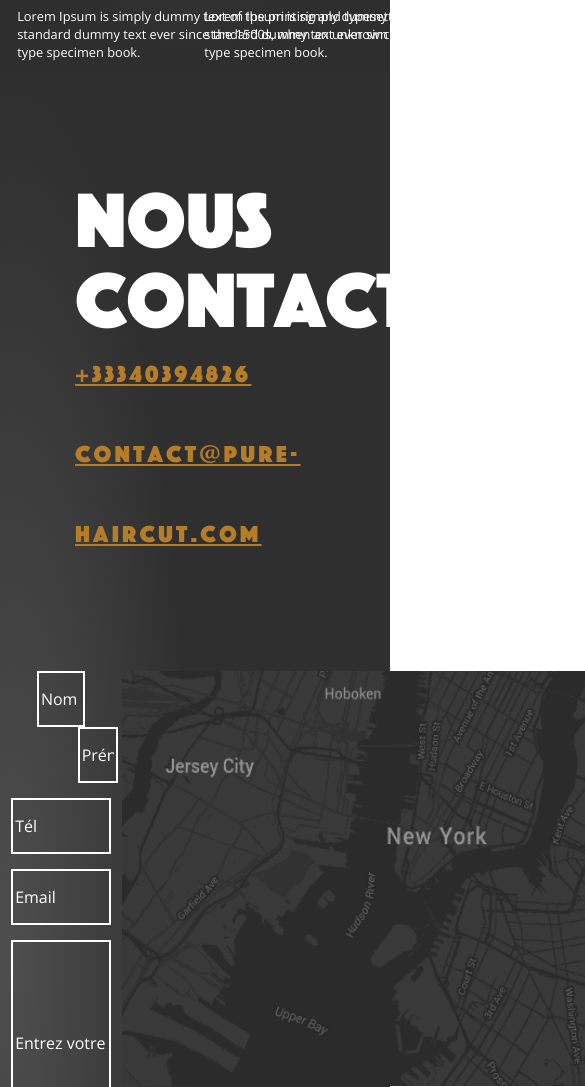
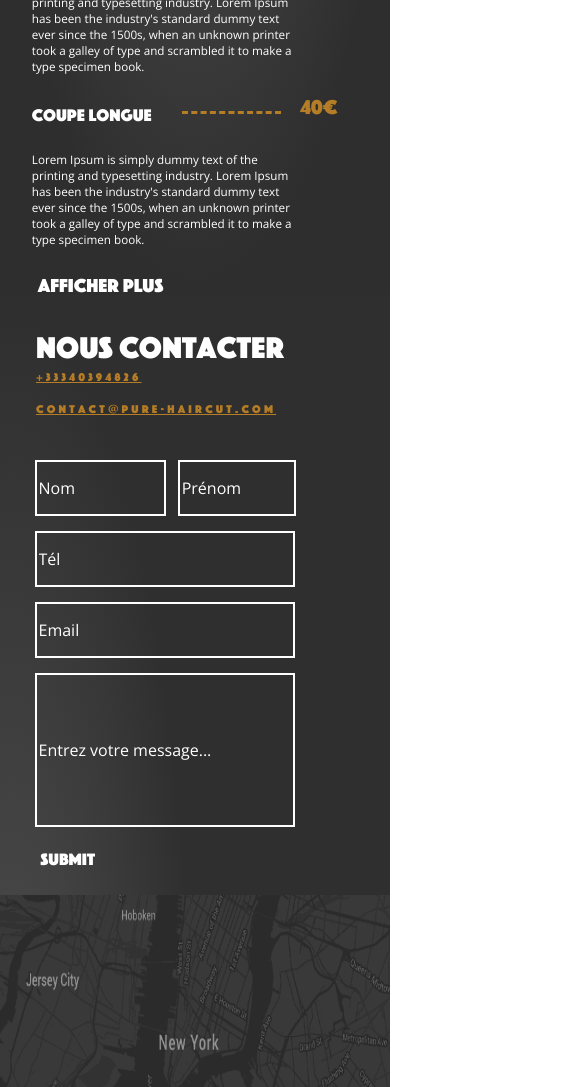
Before and after one commit to jeremyymM/Projet-Futur-Dev---Pure-Haircut, a plain HTML site: page index.html in a window 390 px wide. Shown: the part 863-1950 px from the top of the page, 585 px wide, since content can reach past the window. Drawn offline with Linux system fonts and the light colour scheme.

Commit message:
responsive tablet mobile

```diff
--- a/assets/css/style.css
+++ b/assets/css/style.css
@@ -110,14 +110,14 @@ p{
 #services .mainbox .box .left p{
     font-size:0.8em ;
     margin: 10px 0px;
-    width: 710px;
+
 
 
 }
 #services .mainbox .box2 .right p{
     font-size:0.8em ;
     margin: 10px 0px;
-    width: 710px;
+
 }
 #services .mainbox .box .left .text .coupe1 {
     display: flex;
@@ -165,7 +165,7 @@ p{
     height: 0px;
     content: "";
     width: 3276px;
-    border: 2px dashed #B67D27;
+    border-bottom: #B67D27 dashed;
     margin-left: 4px;
 }
 
@@ -182,13 +182,26 @@ p{
     margin-right:-100%;
     margin-left:1em;
     }
+
+    #services .mainbox .box .left .buttonbox2 #buttonMore{
+        display: none;
+        background: transparent;
+        width: 30%;
+        font-family: "PhosphateRR";
+        background: transparent;
+        border: 0;
+        font-size: 1.5vw;
+        font-weight: 100;
+        color: white;
+        margin-top: 15px;
+    }
 /*section contact*/
 
 
 
 #contact{
     background: radial-gradient(46.73% 85.57% at 3.27% 86.69%, rgba(48, 47, 47, 0.85) 0%, #302F2F 100%);
-    min-height: 100vh;
+    min-height: 128vh;
 }
 #contact .box{
     display: flex;
@@ -197,19 +210,19 @@ p{
 }
 #contact .box2{
     display: flex;
-    height: 50vh;
+
 
     align-items: flex-start;
 }
 #contact .box .title h2{
-    font-size: 5rem;
+    font-size: 6vw;
 }
 
 
 #contact .box .title{
     display: flex;
     flex-direction: column;
-    margin: 100px 75px;
+    margin: 100px 60px;
     line-height: 5rem;
     width: 100%;
 
@@ -217,7 +230,7 @@ p{
 
 #contact .box .title a{
     color:#B67D27 ;
-    font-size: 1.5rem;
+    font-size: 2vw;
     letter-spacing: 0.2rem;
 
 }
@@ -231,13 +244,17 @@ p{
     align-items: center;
     width: 60%;
 }
-
+#contact .box .image{
+    width: 50%;
+}
 #contact .box .image img{
-    width: 650px;
-    height: 415px;
+    width: 496px;
+    height: 370px;
+    justify-content: flex-end;
 }
 
 /*formulaire*/
+
 
 #contact .box .formulaire form{
     display: flex;
@@ -246,11 +263,12 @@ p{
     justify-content: center;
     align-items: center;
     width: 94%;
-    margin: 0px 20px;
+    margin: 3px 116px;
+    margin-right: 197px;
 }
 
 #contact .box .formulaire form .nom {
-  width: 35%;
+  width: 39%;
     background: transparent;
     border: 2px solid white;
     height: 50px;
@@ -263,6 +281,7 @@ p{
     color: white;
     font-family: "Open Sans";
     font-size: 1rem;
+    margin-left: 10px;
 
 }
 
@@ -288,11 +307,11 @@ p{
     font-size: 1rem;
 }
 #contact .box .formulaire form .prenom{
-    width: 35%;
+    width: 38%;
     height: 50px;
     background: transparent;
     border: 2px  solid white;
-    margin-left: 74px;
+    margin-left: 10px;
     color: white;
     font-size: 1rem;
     font-family: "Open Sans";
@@ -320,7 +339,7 @@ p{
 
 #contact .box .formulaire form .textarea{
     width: 80%;
-    height: 200px;
+    height: 148px;
     background: transparent;
     border: 2px  solid white;
     margin-top: 15px;
@@ -338,6 +357,7 @@ input[type=submit] {
     color: white;
     margin-top: 15px;
     text-align: center;
+
 }
 
 
@@ -376,6 +396,7 @@ footer .footerTop .title{
 footer .footerTop .title h3{
     font-size: 2rem;
     letter-spacing: 5px;
+
 }
 footer .footerSub .company{
     width: 35%;
@@ -386,8 +407,22 @@ footer .footerSub .company{
 
 footer .footerSub .company p{
     width: 80%;
+    font-size: 0.7rem;
+
 }
 
+footer .footerSub .contact p{
+    font-size: 0.7rem;
+}
+
+footer .footerSub .contact a{
+    font-size: 0.7rem;
+    text-decoration: none;
+    font-family: "Open Sans";
+}
+footer .footerSub .legals p{
+    font-size: 0.7rem;
+}
 footer .footerSub .contact{
     display: flex;
     flex-direction: column;
@@ -401,3 +436,236 @@ footer .footerSub .legals{
     width: 35%;
     flex-direction: column;
 }
+
+footer .footerSub .legals span{
+    color: #B67D27;
+}
+
+/*tablette*/
+
+
+
+@media screen and (max-width:1024px){
+
+    /*section*/
+
+
+    #services > .mainbox > .mainTitle {
+        display: flex;
+        width: 100%;
+        margin: 44px 0px;
+        flex-direction: column-reverse;
+    }
+
+    #services .mainbox .title2{
+        margin-bottom: 50px;
+        width: 66%;
+        justify-content: flex-start;
+    }
+
+    #services .mainbox .title2 h3{
+        margin: 0px 20px;
+        font-size: 7vw;
+    }
+    #services > .mainbox > .mainTitle{
+        margin: 87px 0px;
+    }
+    #services .mainbox .mainTitle .title{
+        margin: 0px 0px 0px 5px;
+    }
+
+    #services .mainbox{
+        flex-direction: column;
+    }
+
+    #services .mainbox .box2 .right{
+        display: none;
+    }
+    #services .mainbox .box .left .buttonbox2 #buttonMore{
+        display: flex;
+        font-size: 2vw;
+        margin-top: 50px;
+
+    }
+
+    #services .mainbox .box .left .text .coupe1 p{
+        font-size: 1.6rem;
+    }
+    #services .mainbox .box {
+        width: 88%;
+    }
+
+    #services .mainbox .box .left{
+        margin-left: 24px;
+    }
+    #services .mainbox .box .left .text .coupe1 h4 {
+        width: 1091px;
+    }
+    #services .mainbox .box .left h4 {
+        font-size: 2.5vw;
+
+    }
+
+
+    #services .mainbox .box .left p {
+        font-size: 1.5vw;
+        width: 78%;
+    }
+
+
+    /*contact*/
+    #contact {
+        min-height: 212vh;
+    }
+    #contact .box .title h2 {
+        font-size: 4rem;
+    }
+    #contact .box .title{
+        margin: 96px 48px;
+    }
+
+    #contact .box2{
+        flex-direction: column;
+        width: 100%;
+    }
+    #contact .box .formulaire{
+        width: 74%;
+    }
+    #contact .box .formulaire form {
+        margin-left: 286px;
+        justify-content: left;
+        width: 100%;
+    }
+    #contact .box .formulaire form .prenom{
+        width: 38%;
+        margin-left: 12px;
+    }
+    #contact .box2 .image{
+        width: 100%;
+    }
+
+    #contact .box2 .image img{
+        width: 100%;
+        height: 79vh;
+        margin-top: 145px;
+    }
+
+    input[type=submit]{
+        margin-top: 70px;
+        text-align: left;
+        font-size: 2.4vw;
+        margin-right: 10px;
+    }
+
+    /*footer*/
+
+    footer .footerall{
+        min-height: 120vh;
+    }
+    footer .footerTop{
+        text-align: center;
+        font-size: 2.2rem;
+        margin-bottom: 20px;
+    }
+
+    footer .footerSub{
+        align-items: center;
+        flex-direction: column;
+    }
+
+    footer .footerSub .company{
+        text-align: center;
+        align-items: center;
+        margin-bottom: 100px;
+        width: 44%;
+    }
+
+    footer .footerSub .contact{
+        margin-bottom: 100px;
+    }
+    footer .footerSub .legals{
+        align-items: center;
+        margin-bottom: 150px;
+    }
+    footer .footerSub .legals span{
+        color: #B67D27;
+    }
+}
+
+@media screen and (max-width:425px){
+    #services .mainbox .title2 h3 {
+
+        font-size: 8vw;
+    }
+    #services .mainbox .mainTitle .title {
+        margin: -21px 0px 0px 0px;
+    }
+    #services .mainbox .box .left p {
+        font-size: 3vw;
+        width: 86%;
+    }
+    #services .mainbox .box .left h4 {
+        font-size: 4.5vw;
+    }
+    #services .mainbox .box .left .text .coupe1 .line{
+        width: 741px;
+    }
+    #services .mainbox .box .left .text .coupe1 p {
+        font-size: 1.3rem;
+    }
+    #services .mainbox .box .left .buttonbox2 #buttonMore {
+        display: flex;
+        font-size: 5vw;
+        margin-top: 25px;
+        width: 150px;
+    }
+
+    #contact {
+        min-height: 100vh;
+    }
+
+    #contact .box .title h2 {
+        font-size: 8vw;
+    }
+
+    #contact .box .title {
+        margin: 33px 36px;
+        line-height: 2rem;
+    }
+    #contact .box .title a {
+
+        font-size: 3vw;
+
+    }
+    #contact .box .formulaire {
+        width: 81%;
+    }
+    #contact .box .formulaire form {
+        margin-left: 266px;
+    }
+
+    #contact .box .formulaire form .prenom {
+        width: 35%;
+    }
+    input[type=submit] {
+        margin-top: 21px;
+        font-size: 4.4vw;
+    }
+
+    #contact .box2 .image img {
+        height: 44vh;
+        margin-top: 25px;
+    }
+
+
+    footer .footerSub .contact a {
+
+        width: 142px;
+        text-align: center;
+    }
+
+    footer .footerSub .legals p {
+        width: 180px;
+        text-align: center;
+    }
+}
--- a/index.html
+++ b/index.html
@@ -86,6 +86,9 @@
                                 when an unknown printer took a galley of type and scrambled it to make a type specimen book.
                             </p>
                         </div>
+                        <div class="buttonbox2">
+                            <button id="buttonMore">Afficher plus</button>
+                        </div>
                     </div>
 
                 </div>
@@ -148,6 +151,7 @@
                                     when an unknown printer took a galley of type and scrambled it to make a type specimen
                                     book.</p>
                             </div>
+
            </div>
 
                     </div>
@@ -172,7 +176,7 @@
                         <input type="text" class="Tel" placeholder="Tél">
                         <input type="text" class="email" placeholder="Email">
                         <input type="text" class="textarea" placeholder="Entrez votre message...">
-                        <input type="submit" class="hover-underline-animation" placeholder="Envoyer">
+                        <input type="submit" placeholder="Envoyer">
                         <div class="line"></div>
                     </form>
                 </div>
```
